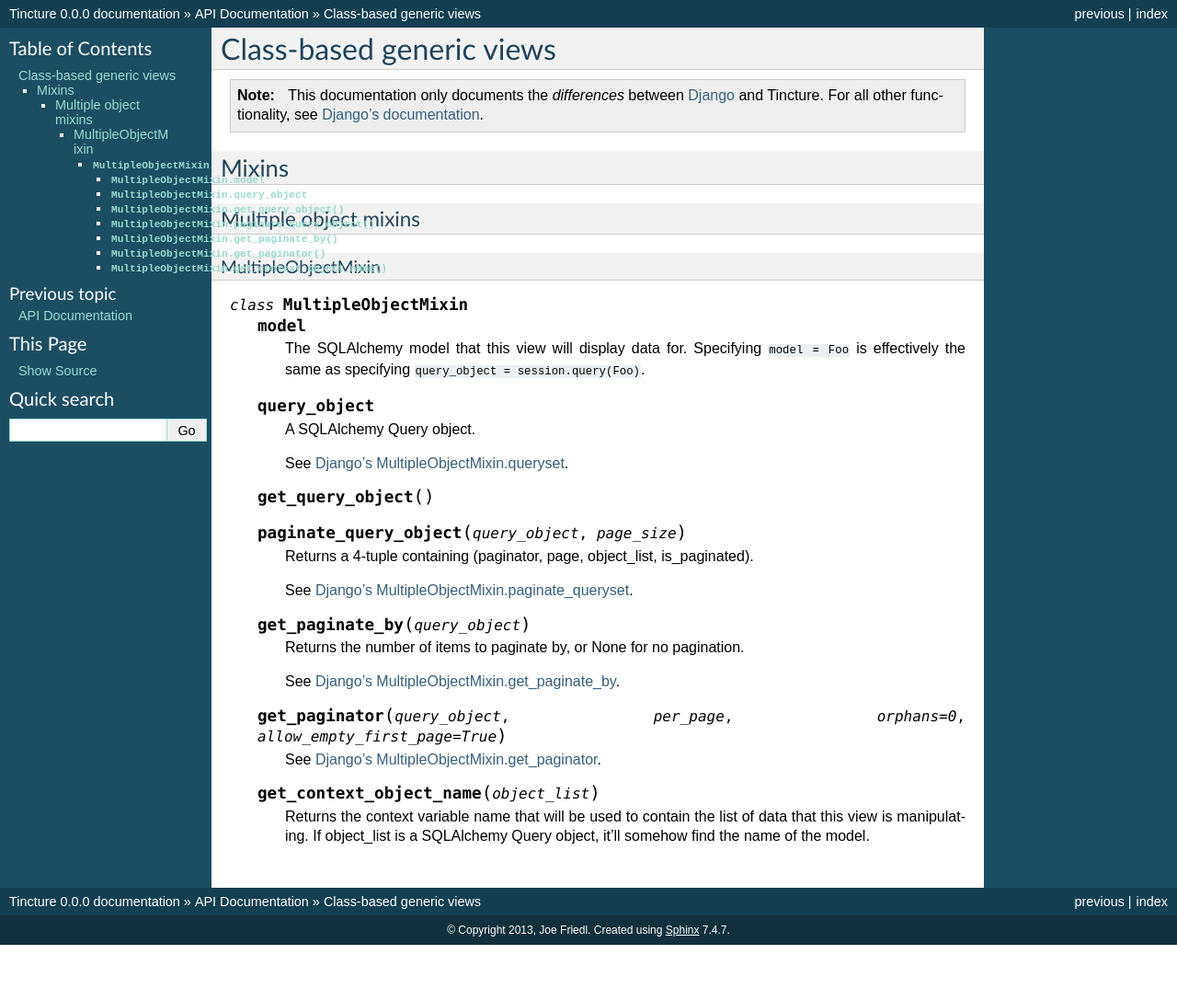
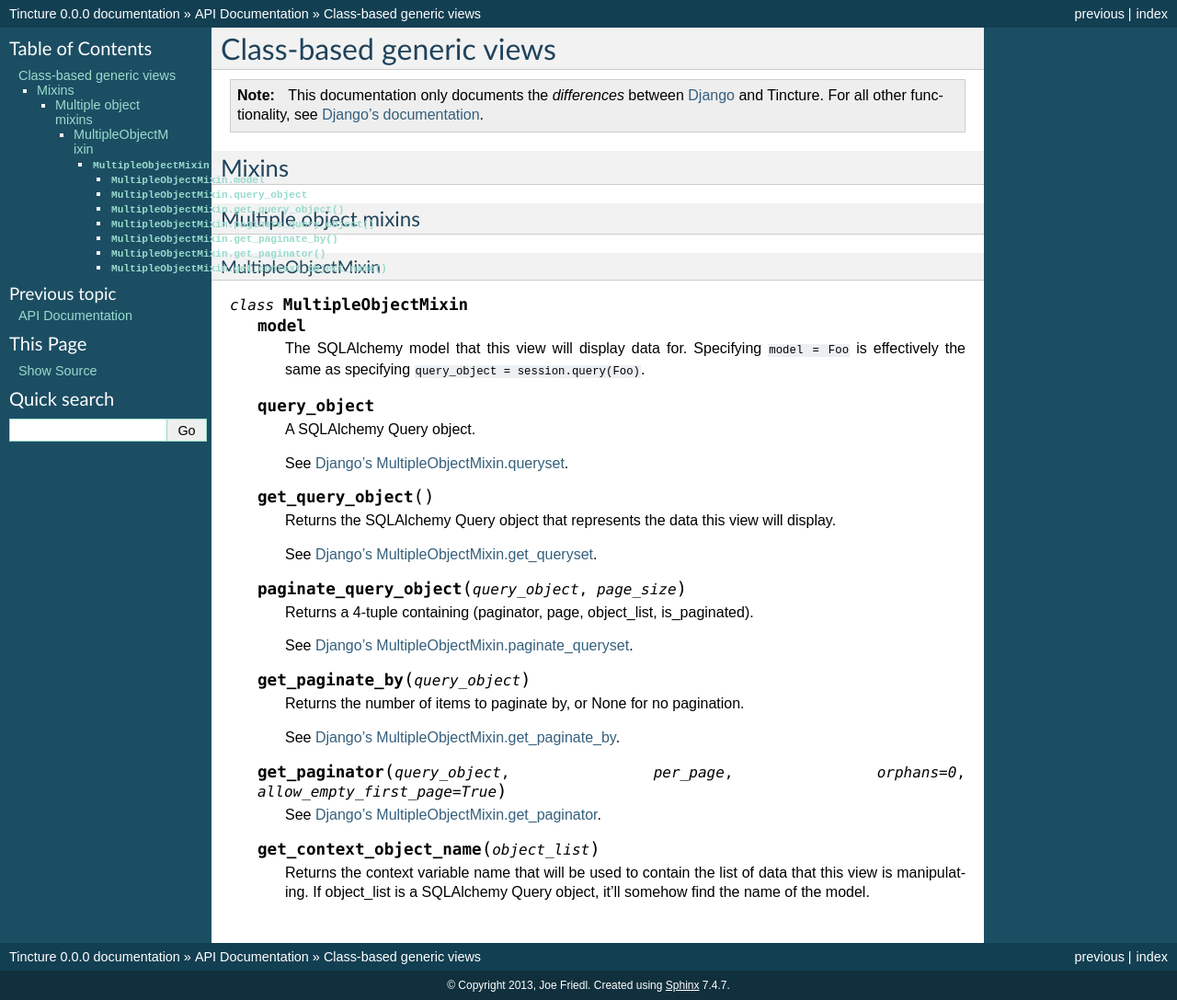
Before and after one commit to grampajoe/tincture, a Sphinx documentation site: the page built from docs/ref/class-based-views.rst, in a window 1280 px wide. Shown: the whole page at 92% size. Built offline with Sphinx 7.4.7, drawn with Linux system fonts in a browser that asks for light colours; before the commit the page ends 1027 px from its top, so only the background shows below that.

Commit message:
Document MultipleObjectMixin.get_query_object

```diff
--- a/docs/ref/class-based-views.rst
+++ b/docs/ref/class-based-views.rst
@@ -30,6 +30,11 @@ MultipleObjectMixin
 
     .. method:: get_query_object()
 
+        Returns the SQLAlchemy Query object that represents the data this view
+        will display.
+
+        See `Django's MultipleObjectMixin.get_queryset`_.
+
     .. method:: paginate_query_object(query_object, page_size)
 
         Returns a 4-tuple containing (paginator, page, object_list,
@@ -57,6 +62,7 @@ MultipleObjectMixin
 .. _Django: http://djangoproject.com
 .. _Django's Documentation: http://docs.djangoproject.com/en/1.4/
 .. _Django's MultipleObjectMixin.queryset: https://docs.djangoproject.com/en/1.4/ref/class-based-views/#django.views.generic.list.MultipleObjectMixin.queryset
+.. _Django's MultipleObjectMixin.get_queryset: https://docs.djangoproject.com/en/1.4/ref/class-based-views/#django.views.generic.list.MultipleObjectMixin.get_queryset
 .. _Django's MultipleObjectMixin.paginate_queryset: https://docs.djangoproject.com/en/1.4/ref/class-based-views/#django.views.generic.list.MultipleObjectMixin.paginate_queryset
 .. _Django's MultipleObjectMixin.get_paginate_by: https://docs.djangoproject.com/en/1.4/ref/class-based-views/#django.views.generic.list.MultipleObjectMixin.get_paginate_by
 .. _Django's MultipleObjectMixin.get_paginator: https://docs.djangoproject.com/en/1.4/ref/class-based-views/#django.views.generic.list.MultipleObjectMixin.get_paginator
```
